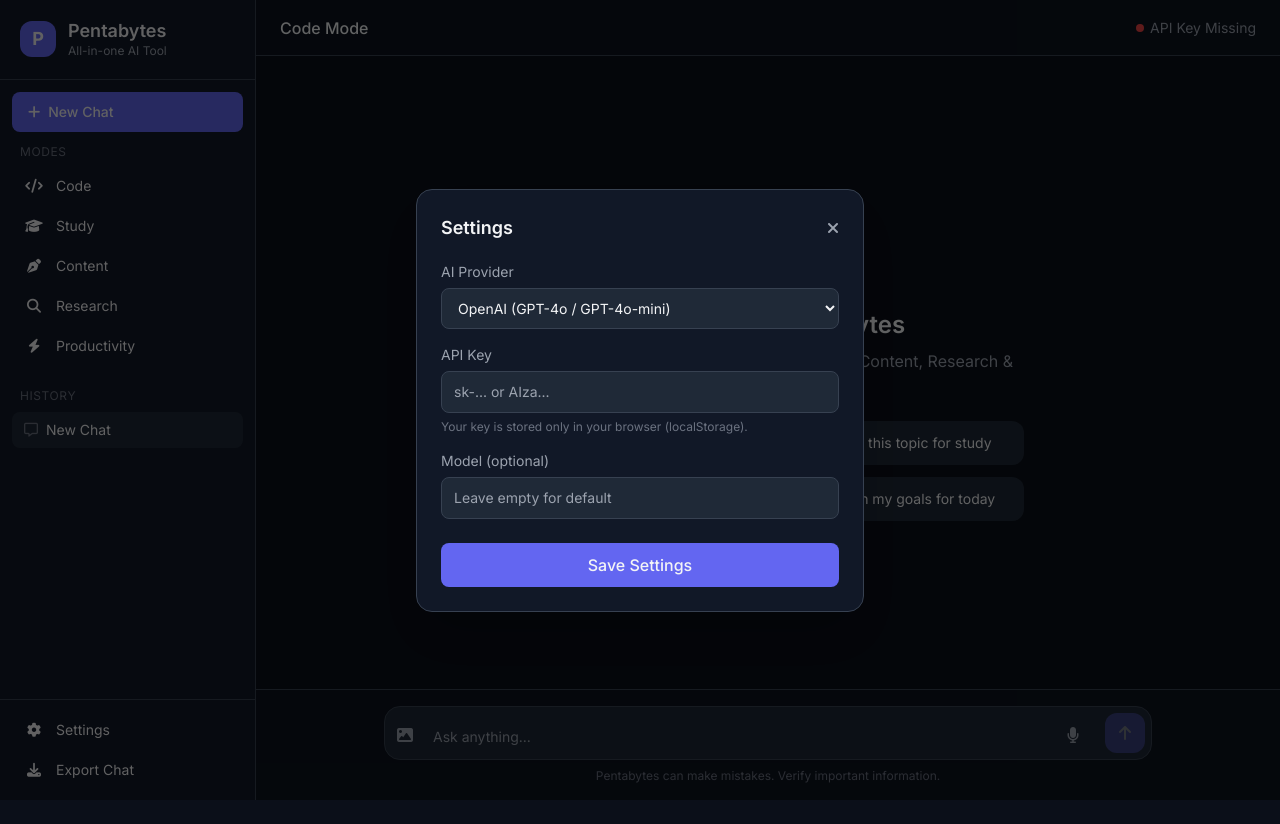
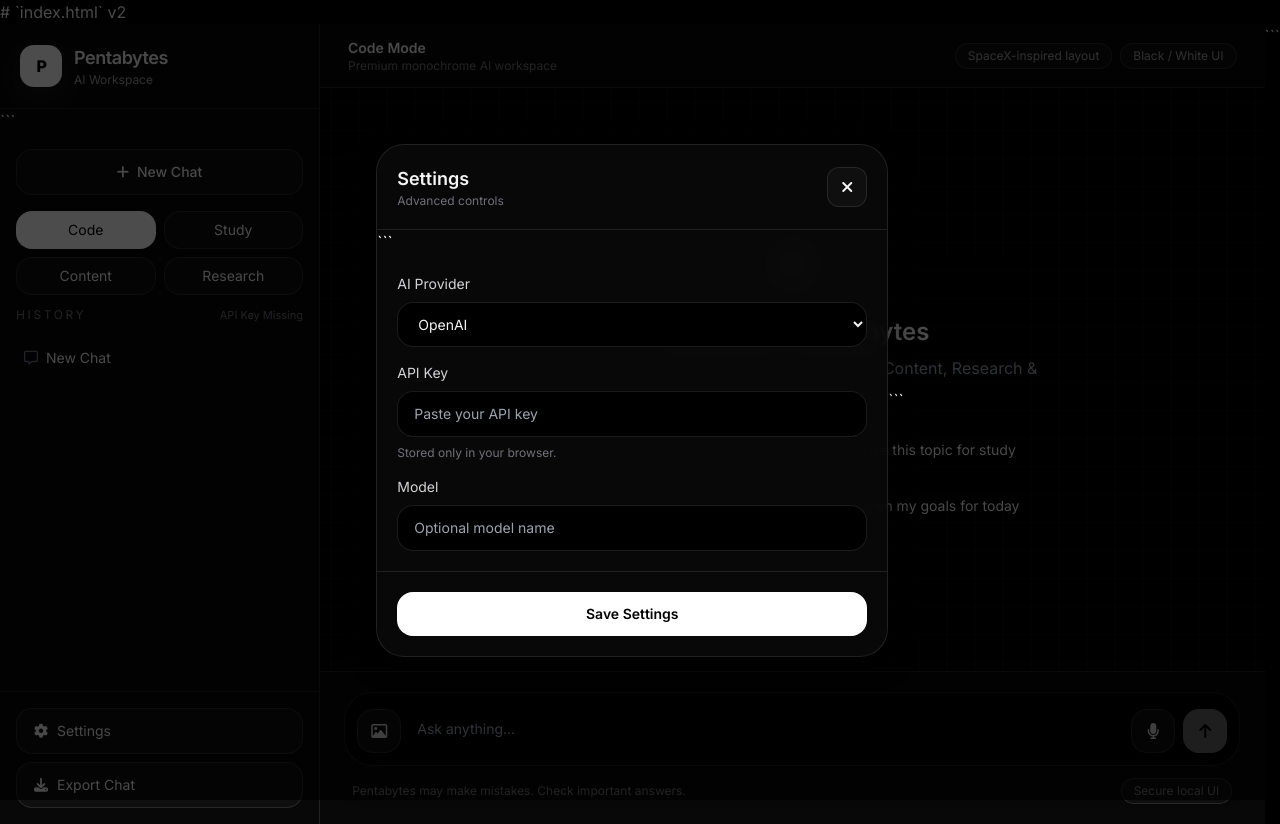
Before and after one commit to sajidulhussain/pentabytes, a plain HTML site: page index.html in a window 1280 px wide. Both pictures are taken after a click on the button "Settings". Before the commit the page ends 800 px from the top, so only its background shows below. Drawn offline with nearby package versions, Linux system fonts and the light colour scheme.

Commit message:
Revamp index.html structure and styles
Updated the title and theme color in the head section. Refactored styles for improved layout and design. Enhanced sidebar and main area structure.

````diff
--- a/index.html
+++ b/index.html
@@ -1,190 +1,318 @@
+# `index.html` v2
+
 <!DOCTYPE html>
+
 <html lang="en">
 <head>
   <meta charset="UTF-8" />
   <meta name="viewport" content="width=device-width, initial-scale=1.0" />
-  <title>Pentabytes — All-in-one AI Tool</title>
+  <meta name="theme-color" content="#000000" />
+  <title>Pentabytes — AI Workspace</title>
+
   <script src="https://cdn.tailwindcss.com"></script>
+
+  <link rel="preconnect" href="https://fonts.googleapis.com">
+  <link rel="preconnect" href="https://fonts.gstatic.com" crossorigin>
+  <link href="https://fonts.googleapis.com/css2?family=Inter:wght@400;500;600;700;800&display=swap" rel="stylesheet">
   <link rel="stylesheet" href="https://cdnjs.cloudflare.com/ajax/libs/font-awesome/6.5.1/css/all.min.css" />
+
   <script>
     tailwind.config = {
       theme: {
         extend: {
           colors: {
-            dark: {
-              900: '#0b0f19',
-              800: '#111827',
-              700: '#1f2937',
-              600: '#374151',
+            ink: {
+              950: '#000000',
+              900: '#060606',
+              850: '#0b0b0b',
+              800: '#111111',
+              700: '#1a1a1a',
+              600: '#2b2b2b',
+              500: '#4b4b4b',
+              400: '#6f6f6f'
+            }
           },
-            accent: {
-              DEFAULT: '#6366f1',
-              hover: '#818cf8',
-            }
+          boxShadow: {
+            soft: '0 10px 30px rgba(0,0,0,.35)'
           }
         }
       }
     }
   </script>
+
   <style>
-    @import url('https://fonts.googleapis.com/css2?family=Inter:wght@400;500;600;700&display=swap');
-    body { font-family: 'Inter', sans-serif; }
-    .scrollbar-thin::-webkit-scrollbar { width: 6px; }
-    .scrollbar-thin::-webkit-scrollbar-track { background: transparent; }
-    .scrollbar-thin::-webkit-scrollbar-thumb { background: #374151; border-radius: 3px; }
-    .message-user { background: #6366f1; }
-    .message-ai { background: #1f2937; }
-    #chat-container { scroll-behavior: smooth; }
+    :root {
+      color-scheme: dark;
+    }
+
+    html, body {
+      height: 100%;
+      background: #000;
+      font-family: 'Inter', sans-serif;
+    }
+
+    body {
+      overflow: hidden;
+    }
+
+    .grid-bg {
+      background-image:
+        linear-gradient(rgba(255,255,255,.03) 1px, transparent 1px),
+        linear-gradient(90deg, rgba(255,255,255,.03) 1px, transparent 1px);
+      background-size: 28px 28px;
+      background-position: center center;
+    }
+
+    .scrollbar-thin::-webkit-scrollbar {
+      width: 8px;
+      height: 8px;
+    }
+    .scrollbar-thin::-webkit-scrollbar-track {
+      background: transparent;
+    }
+    .scrollbar-thin::-webkit-scrollbar-thumb {
+      background: #2b2b2b;
+      border-radius: 999px;
+    }
+
+    .surface {
+      background: rgba(10, 10, 10, 0.88);
+      backdrop-filter: blur(18px);
+    }
+
+    .glass-border {
+      border: 1px solid rgba(255,255,255,.08);
+    }
+
+    .mono-btn {
+      background: #0f0f0f;
+      border: 1px solid rgba(255,255,255,.10);
+      transition: all .2s ease;
+    }
+    .mono-btn:hover {
+      border-color: rgba(255,255,255,.20);
+      transform: translateY(-1px);
+    }
+
+    .message-user {
+      background: linear-gradient(180deg, #ffffff, #d9d9d9);
+      color: #000;
+    }
+
+    .message-ai {
+      background: #111111;
+      border: 1px solid rgba(255,255,255,.08);
+      color: #f5f5f5;
+    }
+
+    #chat-container {
+      scroll-behavior: smooth;
+    }
+
+    .hero-ring {
+      box-shadow:
+        0 0 0 1px rgba(255,255,255,.10),
+        0 0 0 14px rgba(255,255,255,.02);
+    }
+
+    .logo-mark {
+      width: 42px;
+      height: 42px;
+      display: grid;
+      place-items: center;
+      border-radius: 14px;
+      background: #fff;
+      color: #000;
+      font-weight: 800;
+      letter-spacing: -0.08em;
+      box-shadow: 0 10px 30px rgba(255,255,255,.08);
+    }
+
+    .active-tab {
+      background: #fff !important;
+      color: #000 !important;
+    }
+
+    .chip {
+      border: 1px solid rgba(255,255,255,.10);
+      background: rgba(255,255,255,.03);
+    }
   </style>
+
 </head>
-<body class="bg-dark-900 text-gray-100 h-screen flex overflow-hidden">
+<body class="bg-black text-zinc-100">
 
-  <!-- Sidebar -->
-  <aside id="sidebar" class="w-64 bg-dark-800 border-r border-dark-600 flex flex-col transition-all duration-300">
-    <!-- Logo -->
-    <div class="p-5 border-b border-dark-600 flex items-center gap-3">
-      <div class="w-9 h-9 rounded-xl bg-accent flex items-center justify-center font-bold text-lg">P</div>
+  <div class="flex h-screen w-screen">
+    <aside id="sidebar" class="w-80 shrink-0 border-r border-white/10 surface flex flex-col">
+      <div class="p-5 border-b border-white/10 flex items-center gap-3">
+        <div class="logo-mark">P</div>
         <div>
-        <h1 class="font-semibold text-lg leading-tight">Pentabytes</h1>
-        <p class="text-xs text-gray-400">All-in-one AI Tool</p>
+          <h1 class="text-lg font-semibold tracking-tight">Pentabytes</h1>
+          <p class="text-xs text-zinc-400">AI Workspace</p>
         </div>
       </div>
 
-    <!-- New Chat -->
-    <div class="p-3">
-      <button id="new-chat-btn" class="w-full flex items-center gap-2 px-4 py-2.5 rounded-lg bg-accent hover:bg-accent-hover transition text-sm font-medium">
-        <i class="fa-solid fa-plus"></i> New Chat
+```
+  <div class="p-4">
+    <button id="new-chat-btn" class="w-full rounded-2xl px-4 py-3 mono-btn text-sm font-medium flex items-center justify-center gap-2">
+      <i class="fa-solid fa-plus"></i>
+      New Chat
     </button>
   </div>
 
-    <!-- Modes -->
-    <div class="px-3 mb-2">
-      <p class="text-xs text-gray-500 uppercase tracking-wider px-2 mb-2">Modes</p>
-      <div class="space-y-1" id="mode-buttons">
-        <button data-mode="code" class="mode-btn w-full flex items-center gap-3 px-3 py-2 rounded-lg text-sm hover:bg-dark-700 transition active-mode">
-          <i class="fa-solid fa-code w-5"></i> Code
-        </button>
-        <button data-mode="study" class="mode-btn w-full flex items-center gap-3 px-3 py-2 rounded-lg text-sm hover:bg-dark-700 transition">
-          <i class="fa-solid fa-graduation-cap w-5"></i> Study
-        </button>
-        <button data-mode="content" class="mode-btn w-full flex items-center gap-3 px-3 py-2 rounded-lg text-sm hover:bg-dark-700 transition">
-          <i class="fa-solid fa-pen-nib w-5"></i> Content
-        </button>
-        <button data-mode="research" class="mode-btn w-full flex items-center gap-3 px-3 py-2 rounded-lg text-sm hover:bg-dark-700 transition">
-          <i class="fa-solid fa-magnifying-glass w-5"></i> Research
-        </button>
-        <button data-mode="productivity" class="mode-btn w-full flex items-center gap-3 px-3 py-2 rounded-lg text-sm hover:bg-dark-700 transition">
-          <i class="fa-solid fa-bolt w-5"></i> Productivity
-        </button>
+  <div class="px-4 pb-3">
+    <div class="grid grid-cols-2 gap-2">
+      <button data-mode="code" class="mode-btn rounded-2xl px-3 py-2 text-sm mono-btn active-tab">Code</button>
+      <button data-mode="study" class="mode-btn rounded-2xl px-3 py-2 text-sm mono-btn">Study</button>
+      <button data-mode="content" class="mode-btn rounded-2xl px-3 py-2 text-sm mono-btn">Content</button>
+      <button data-mode="research" class="mode-btn rounded-2xl px-3 py-2 text-sm mono-btn">Research</button>
     </div>
   </div>
 
-    <!-- Chat History -->
-    <div class="flex-1 overflow-y-auto scrollbar-thin px-3">
-      <p class="text-xs text-gray-500 uppercase tracking-wider px-2 mb-2 mt-4">History</p>
-      <div id="chat-history" class="space-y-1"></div>
+  <div class="px-4 pb-2">
+    <div class="flex items-center justify-between mb-2">
+      <p class="text-xs uppercase tracking-[0.22em] text-zinc-500">History</p>
+      <span class="text-[11px] text-zinc-500" id="api-status">Offline</span>
+    </div>
   </div>
 
-    <!-- Bottom -->
-    <div class="p-3 border-t border-dark-600 space-y-1">
-      <button id="settings-btn" class="w-full flex items-center gap-3 px-3 py-2 rounded-lg text-sm hover:bg-dark-700 transition">
-        <i class="fa-solid fa-gear w-5"></i> Settings
+  <div class="flex-1 overflow-y-auto scrollbar-thin px-3 pb-4">
+    <div id="chat-history" class="space-y-2"></div>
+  </div>
+
+  <div class="p-4 border-t border-white/10 space-y-2">
+    <button id="settings-btn" class="w-full rounded-2xl px-4 py-3 mono-btn text-sm flex items-center gap-2">
+      <i class="fa-solid fa-gear w-4"></i> Settings
     </button>
-      <button id="export-btn" class="w-full flex items-center gap-3 px-3 py-2 rounded-lg text-sm hover:bg-dark-700 transition">
-        <i class="fa-solid fa-download w-5"></i> Export Chat
+    <button id="export-btn" class="w-full rounded-2xl px-4 py-3 mono-btn text-sm flex items-center gap-2">
+      <i class="fa-solid fa-download w-4"></i> Export Chat
     </button>
   </div>
 </aside>
 
-  <!-- Main Area -->
-  <main class="flex-1 flex flex-col">
-    <!-- Header -->
-    <header class="h-14 border-b border-dark-600 flex items-center justify-between px-6 bg-dark-800/50">
+<main class="flex-1 flex flex-col relative grid-bg">
+  <header class="h-16 border-b border-white/10 surface flex items-center justify-between px-5 sm:px-7">
     <div class="flex items-center gap-3">
-        <button id="toggle-sidebar" class="lg:hidden text-gray-400 hover:text-white">
+      <button id="toggle-sidebar" class="lg:hidden mono-btn rounded-xl w-10 h-10 grid place-items-center">
         <i class="fa-solid fa-bars"></i>
       </button>
-        <span id="current-mode-label" class="font-medium">Code Mode</span>
+      <div>
+        <p id="current-mode-label" class="text-sm font-semibold">Code Mode</p>
+        <p class="text-xs text-zinc-500">Premium monochrome AI workspace</p>
       </div>
-      <div class="flex items-center gap-2 text-sm text-gray-400">
-        <span id="api-status" class="flex items-center gap-1.5">
-          <span class="w-2 h-2 rounded-full bg-red-500"></span> API Key Missing
-        </span>
+    </div>
+    <div class="hidden sm:flex items-center gap-2 text-xs text-zinc-400">
+      <span class="chip rounded-full px-3 py-1">SpaceX-inspired layout</span>
+      <span class="chip rounded-full px-3 py-1">Black / White UI</span>
     </div>
   </header>
 
-    <!-- Chat Messages -->
-    <div id="chat-container" class="flex-1 overflow-y-auto scrollbar-thin p-6 space-y-6">
-      <!-- Welcome Message -->
-      <div id="welcome" class="flex flex-col items-center justify-center h-full text-center max-w-lg mx-auto">
-        <div class="w-16 h-16 rounded-2xl bg-accent/20 flex items-center justify-center mb-5">
-          <i class="fa-solid fa-brain text-3xl text-accent"></i>
+  <div id="chat-container" class="flex-1 overflow-y-auto scrollbar-thin px-4 sm:px-7 py-6 space-y-5">
+    <div id="welcome" class="max-w-3xl mx-auto h-full min-h-[70vh] flex items-center justify-center">
+      <div class="w-full max-w-2xl">
+        <div class="mx-auto w-20 h-20 rounded-[28px] bg-white text-black grid place-items-center hero-ring">
+          <i class="fa-solid fa-pulse text-3xl"></i>
         </div>
-        <h2 class="text-2xl font-semibold mb-2">Welcome to Pentabytes</h2>
-        <p class="text-gray-400 mb-6">Your all-in-one AI assistant for Code, Study, Content, Research & Productivity.</p>
-        <div class="grid grid-cols-1 sm:grid-cols-2 gap-3 w-full text-sm">
-          <button class="suggestion-btn px-4 py-3 rounded-xl bg-dark-700 hover:bg-dark-600 transition text-left">Explain this code snippet...</button>
-          <button class="suggestion-btn px-4 py-3 rounded-xl bg-dark-700 hover:bg-dark-600 transition text-left">Summarize this topic for study</button>
-          <button class="suggestion-btn px-4 py-3 rounded-xl bg-dark-700 hover:bg-dark-600 transition text-left">Write a LinkedIn post about...</button>
-          <button class="suggestion-btn px-4 py-3 rounded-xl bg-dark-700 hover:bg-dark-600 transition text-left">Break down my goals for today</button>
+        <h2 class="mt-6 text-center text-3xl sm:text-5xl font-semibold tracking-tight">
+          Pentabytes
+        </h2>
+        <p class="mt-4 text-center text-zinc-400 max-w-xl mx-auto text-sm sm:text-base leading-6">
+          A clean AI workspace designed for creators, developers, and builders.
+        </p>
+
+        <div class="mt-8 grid sm:grid-cols-2 gap-3">
+          <button class="suggestion-btn rounded-2xl p-4 text-left mono-btn">
+            Explain this code clearly
+          </button>
+          <button class="suggestion-btn rounded-2xl p-4 text-left mono-btn">
+            Summarize a topic simply
+          </button>
+          <button class="suggestion-btn rounded-2xl p-4 text-left mono-btn">
+            Write a polished post
+          </button>
+          <button class="suggestion-btn rounded-2xl p-4 text-left mono-btn">
+            Plan my next steps
+          </button>
+        </div>
       </div>
     </div>
   </div>
 
-    <!-- Input Area -->
-    <div class="border-t border-dark-600 p-4 bg-dark-800/50">
-      <div class="max-w-3xl mx-auto">
-        <div class="relative flex items-end gap-2 bg-dark-700 rounded-2xl border border-dark-600 focus-within:border-accent transition">
-          <button id="image-btn" class="p-3 text-gray-400 hover:text-white transition" title="Upload image">
-            <i class="fa-solid fa-image"></i>
+  <div class="border-t border-white/10 surface p-4 sm:p-5">
+    <div class="max-w-4xl mx-auto">
+      <div class="rounded-[28px] border border-white/10 bg-black shadow-soft p-2 sm:p-3 flex items-end gap-2">
+        <button id="image-btn" class="w-11 h-11 rounded-2xl mono-btn grid place-items-center text-zinc-300 shrink-0" title="Upload image">
+          <i class="fa-regular fa-image"></i>
         </button>
-          <textarea id="user-input" rows="1" placeholder="Ask anything..." class="flex-1 bg-transparent border-none outline-none resize-none py-3 text-sm max-h-40 scrollbar-thin" style="min-height: 24px;"></textarea>
-          <button id="voice-btn" class="p-3 text-gray-400 hover:text-white transition" title="Voice input">
+
+        <textarea id="user-input" rows="1" placeholder="Ask anything..." class="flex-1 bg-transparent outline-none resize-none px-2 py-3 text-sm leading-6 max-h-40 scrollbar-thin"></textarea>
+
+        <button id="voice-btn" class="w-11 h-11 rounded-2xl mono-btn grid place-items-center text-zinc-300 shrink-0" title="Voice input">
           <i class="fa-solid fa-microphone"></i>
         </button>
-          <button id="send-btn" class="m-1.5 w-10 h-10 rounded-xl bg-accent hover:bg-accent-hover flex items-center justify-center transition disabled:opacity-40" disabled>
+
+        <button id="send-btn" class="w-11 h-11 rounded-2xl bg-white text-black grid place-items-center shrink-0 disabled:opacity-40 disabled:cursor-not-allowed" disabled>
           <i class="fa-solid fa-arrow-up"></i>
         </button>
       </div>
-        <p class="text-xs text-gray-500 text-center mt-2">Pentabytes can make mistakes. Verify important information.</p>
+
+      <div class="mt-3 flex items-center justify-between text-xs text-zinc-500 px-2">
+        <span>Pentabytes may make mistakes. Check important answers.</span>
+        <span id="mode-badge" class="hidden sm:inline-flex chip rounded-full px-3 py-1">Secure local UI</span>
+      </div>
     </div>
   </div>
 </main>
+```
 
-  <!-- Settings Modal -->
-  <div id="settings-modal" class="fixed inset-0 bg-black/60 hidden items-center justify-center z-50">
-    <div class="bg-dark-800 rounded-2xl w-full max-w-md p-6 border border-dark-600 shadow-2xl">
-      <div class="flex items-center justify-between mb-5">
-        <h3 class="text-lg font-semibold">Settings</h3>
-        <button id="close-settings" class="text-gray-400 hover:text-white"><i class="fa-solid fa-xmark"></i></button>
   </div>
 
-      <div class="space-y-4">
+  <div id="settings-modal" class="fixed inset-0 z-50 hidden items-center justify-center bg-black/70 p-4">
+    <div class="w-full max-w-lg rounded-[28px] border border-white/10 surface shadow-soft">
+      <div class="flex items-center justify-between border-b border-white/10 p-5">
         <div>
-          <label class="block text-sm text-gray-400 mb-1.5">AI Provider</label>
-          <select id="provider-select" class="w-full bg-dark-700 border border-dark-600 rounded-lg px-3 py-2.5 text-sm outline-none focus:border-accent">
-            <option value="openai">OpenAI (GPT-4o / GPT-4o-mini)</option>
-            <option value="gemini">Google Gemini</option>
-            <option value="groq">Groq (Llama / Mixtral)</option>
+          <h3 class="text-lg font-semibold">Settings</h3>
+          <p class="text-xs text-zinc-500">Advanced controls</p>
+        </div>
+        <button id="close-settings" class="w-10 h-10 rounded-xl mono-btn grid place-items-center">
+          <i class="fa-solid fa-xmark"></i>
+        </button>
+      </div>
+
+```
+  <div class="p-5 space-y-4">
+    <div>
+      <label class="block text-sm text-zinc-300 mb-2">AI Provider</label>
+      <select id="provider-select" class="w-full rounded-2xl border border-white/10 bg-black px-4 py-3 text-sm outline-none">
+        <option value="openai">OpenAI</option>
+        <option value="groq">Groq</option>
+        <option value="gemini">Gemini</option>
       </select>
     </div>
 
     <div>
-          <label class="block text-sm text-gray-400 mb-1.5">API Key</label>
-          <input id="api-key-input" type="password" placeholder="sk-... or AIza..." class="w-full bg-dark-700 border border-dark-600 rounded-lg px-3 py-2.5 text-sm outline-none focus:border-accent" />
-          <p class="text-xs text-gray-500 mt-1.5">Your key is stored only in your browser (localStorage).</p>
+      <label class="block text-sm text-zinc-300 mb-2">API Key</label>
+      <input id="api-key-input" type="password" placeholder="Paste your API key" class="w-full rounded-2xl border border-white/10 bg-black px-4 py-3 text-sm outline-none" />
+      <p class="mt-2 text-xs text-zinc-500">Stored only in your browser.</p>
     </div>
 
     <div>
-          <label class="block text-sm text-gray-400 mb-1.5">Model (optional)</label>
-          <input id="model-input" type="text" placeholder="Leave empty for default" class="w-full bg-dark-700 border border-dark-600 rounded-lg px-3 py-2.5 text-sm outline-none focus:border-accent" />
+      <label class="block text-sm text-zinc-300 mb-2">Model</label>
+      <input id="model-input" type="text" placeholder="Optional model name" class="w-full rounded-2xl border border-white/10 bg-black px-4 py-3 text-sm outline-none" />
     </div>
   </div>
 
-      <button id="save-settings" class="w-full mt-6 py-2.5 rounded-lg bg-accent hover:bg-accent-hover font-medium transition">Save Settings</button>
+  <div class="p-5 border-t border-white/10">
+    <button id="save-settings" class="w-full rounded-2xl bg-white text-black px-4 py-3 text-sm font-semibold">
+      Save Settings
+    </button>
   </div>
+</div>
+```
+
   </div>
 
   <script src="js/app.js"></script>
+
 </body>
 </html>
````
Lines whose indentation alone changed are shown as unchanged.
